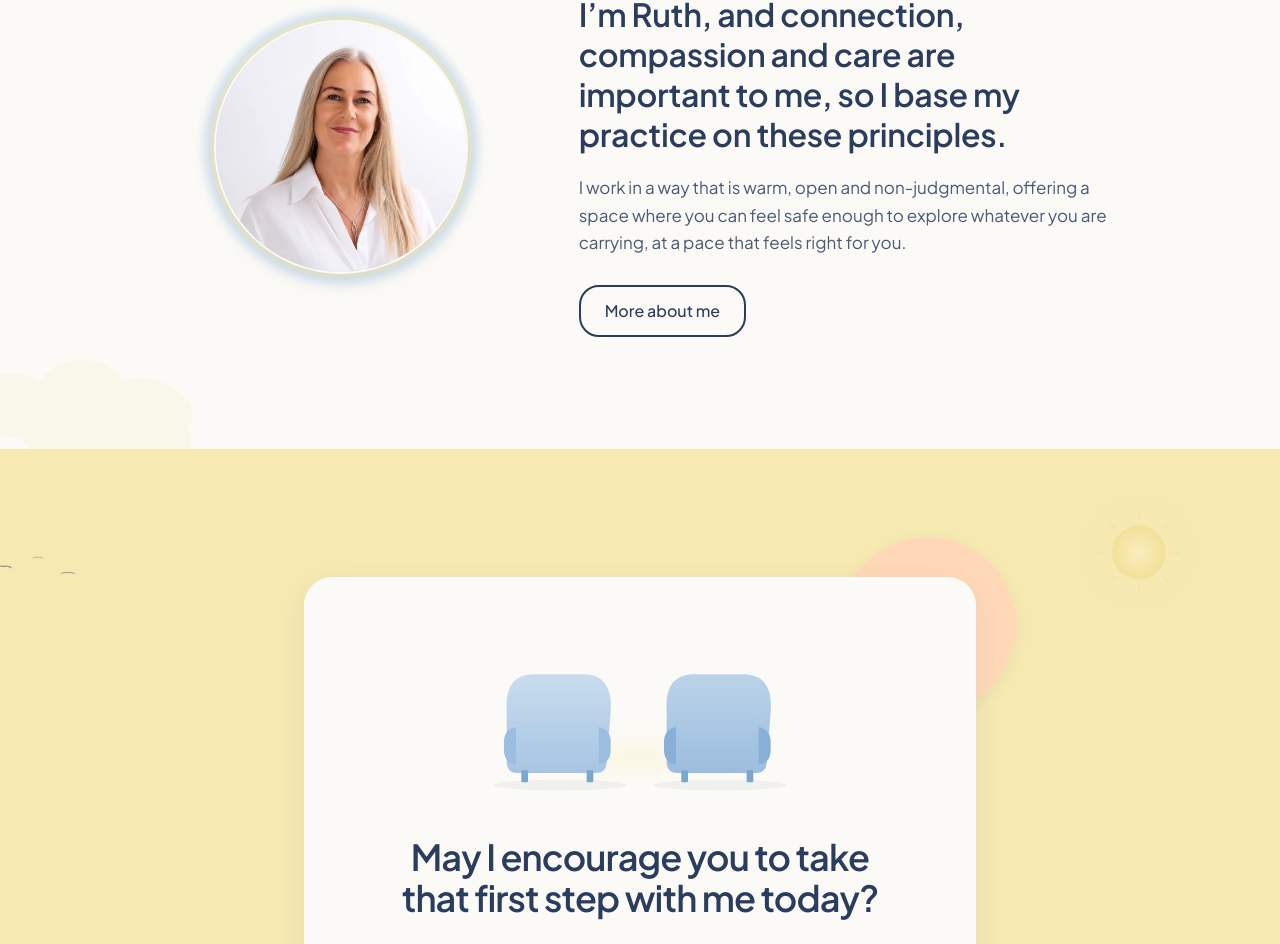
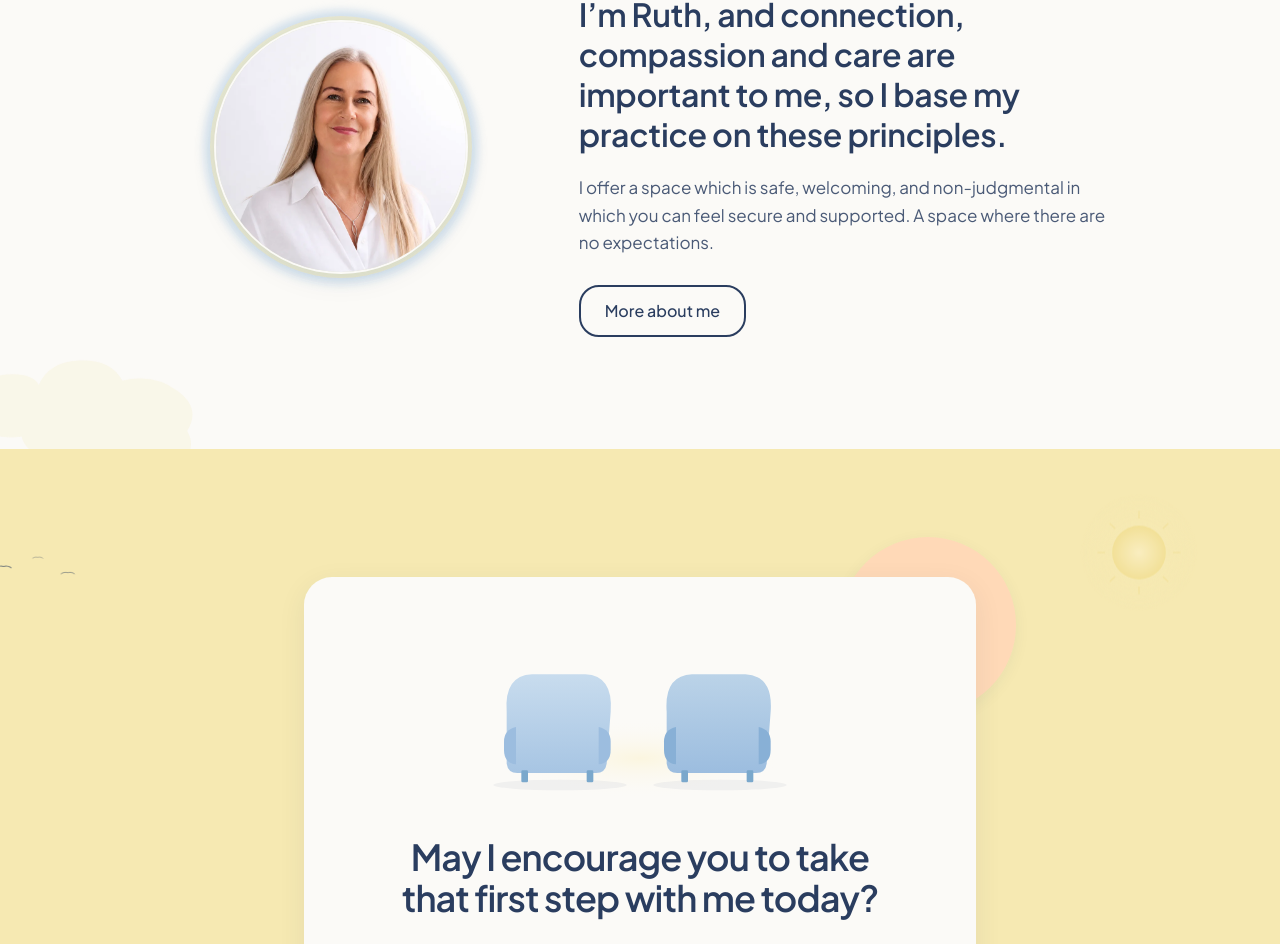
Before and after one commit to TheRebornAlwin/hampshireheadspace, a Next.js app: page / in a window 1280 px wide. Shown: the part 3469-4413 px from the top of the page. Built offline with nearby package versions, Linux system fonts and the light colour scheme.

Commit message:
Homepage About Me: swap intro line to Ruth's 'safe, welcoming, non-judgmental' wording

```diff
--- a/app/page.tsx
+++ b/app/page.tsx
@@ -304,9 +304,9 @@ export default function HomePage() {
                   important to me, so I base my practice on these principles.
                 </h2>
                 <p className="mx-auto mt-5 max-w-xl text-[16px] leading-relaxed text-navy/85 sm:text-[17px] md:mx-0">
-                  I work in a way that is warm, open and non-judgmental, offering
-                  a space where you can feel safe enough to explore whatever you
-                  are carrying, at a pace that feels right for you.
+                  I offer a space which is safe, welcoming, and non-judgmental
+                  in which you can feel secure and supported. A space where
+                  there are no expectations.
                 </p>
                 <div className="mt-7 flex justify-center md:justify-start">
                   <Button href="/about/" variant="secondary">
```
